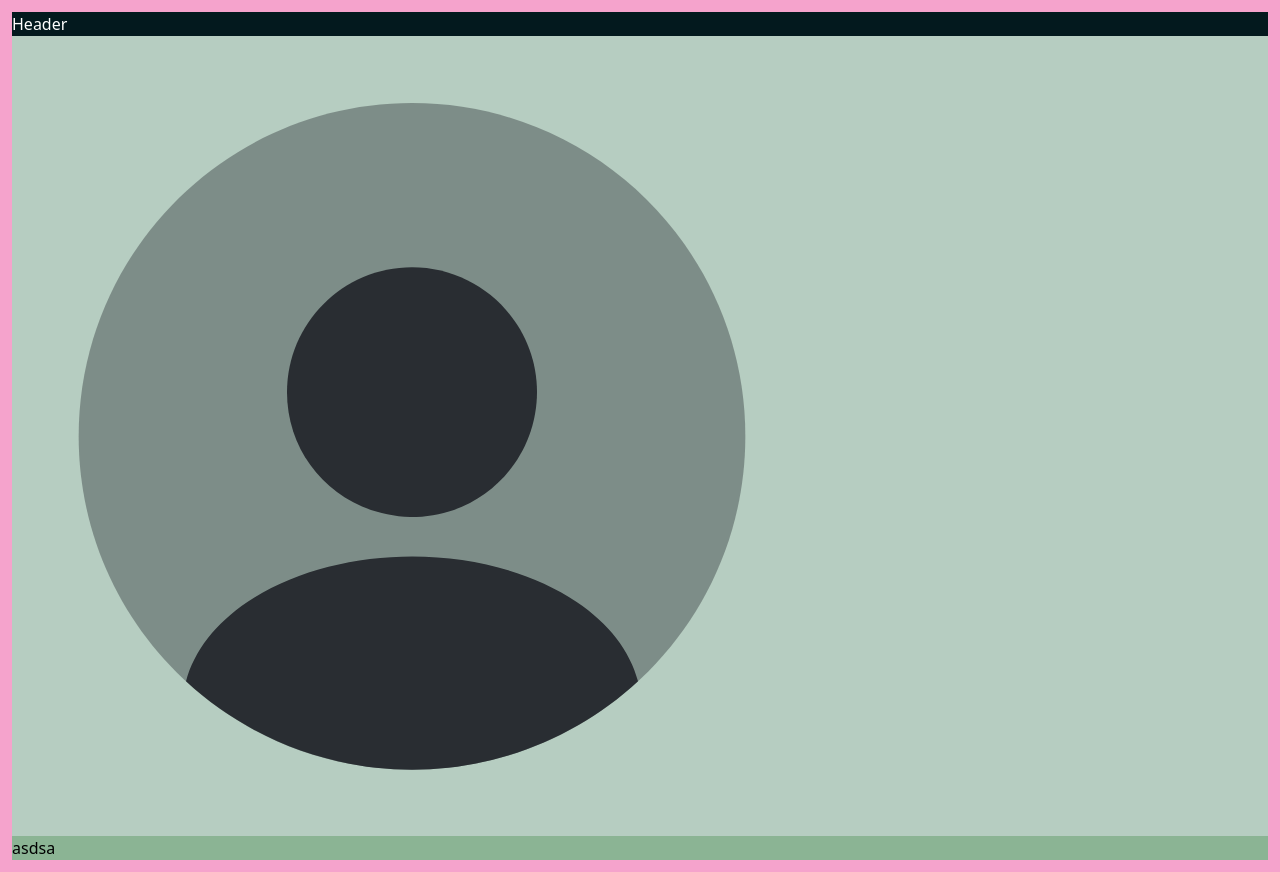
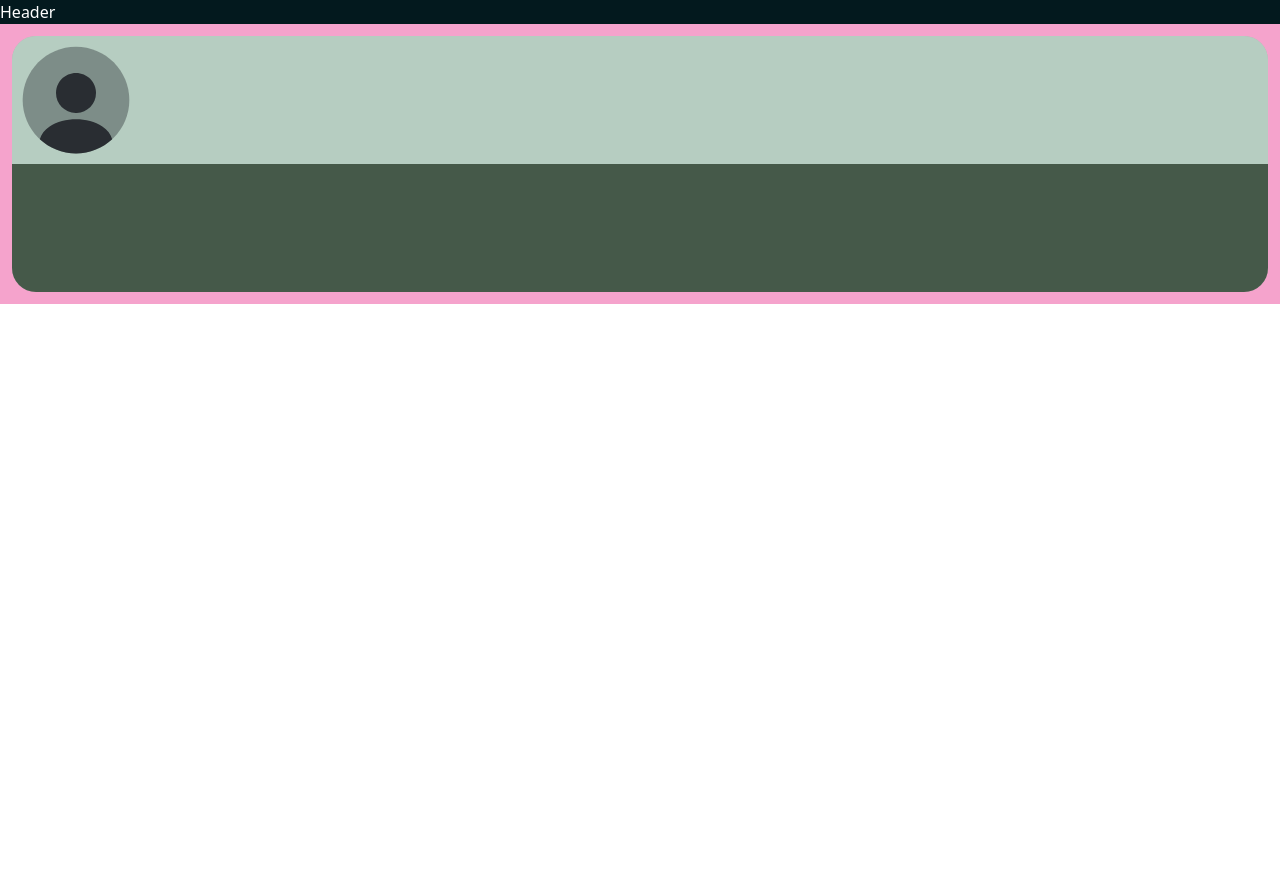
Before and after one commit to JJPSeno/cbc-site, a Nuxt app: page /Me in a window 1280 px wide. After the commit the page ends 800 px from the top, so only its background shows below. Built offline with nearby package versions, Linux system fonts and the light colour scheme.

Commit message:
Update Me

```diff
--- a/pages/Me/index.vue
+++ b/pages/Me/index.vue
@@ -1,21 +1,24 @@
 <template>
   <div
-    class="bg-pink-500/50 p-3"
+    class="bg-pink-500/50"
   >
     <CbcHeader />
     <div
-      class="h-66 w-full bg-green-500/50"
+      class="p-3"
     >
       <div
-        class="basis-1/2 w-full bg-slate-200/50"
+        class="flex flex-col h-64 w-full bg-green-500/50 rounded-3xl"
       >
-        <NuxtImg src="icons/profile.svg" />
+        <div
+          class="basis-1/2 w-full bg-slate-200/50 rounded-t-3xl"
+        >
+          <NuxtImg height="128" width="128" src="icons/profile.svg" />
+        </div>
+        <div
+          class="basis-1/2 w-full bg-black/50 rounded-b-3xl"
+        >
+        </div>
       </div>
-      <div
-        class="basis-1/2 w-full bg-black/50"
-      >
-      </div>
-      asdsa
     </div>
   </div>
 </template>
```
